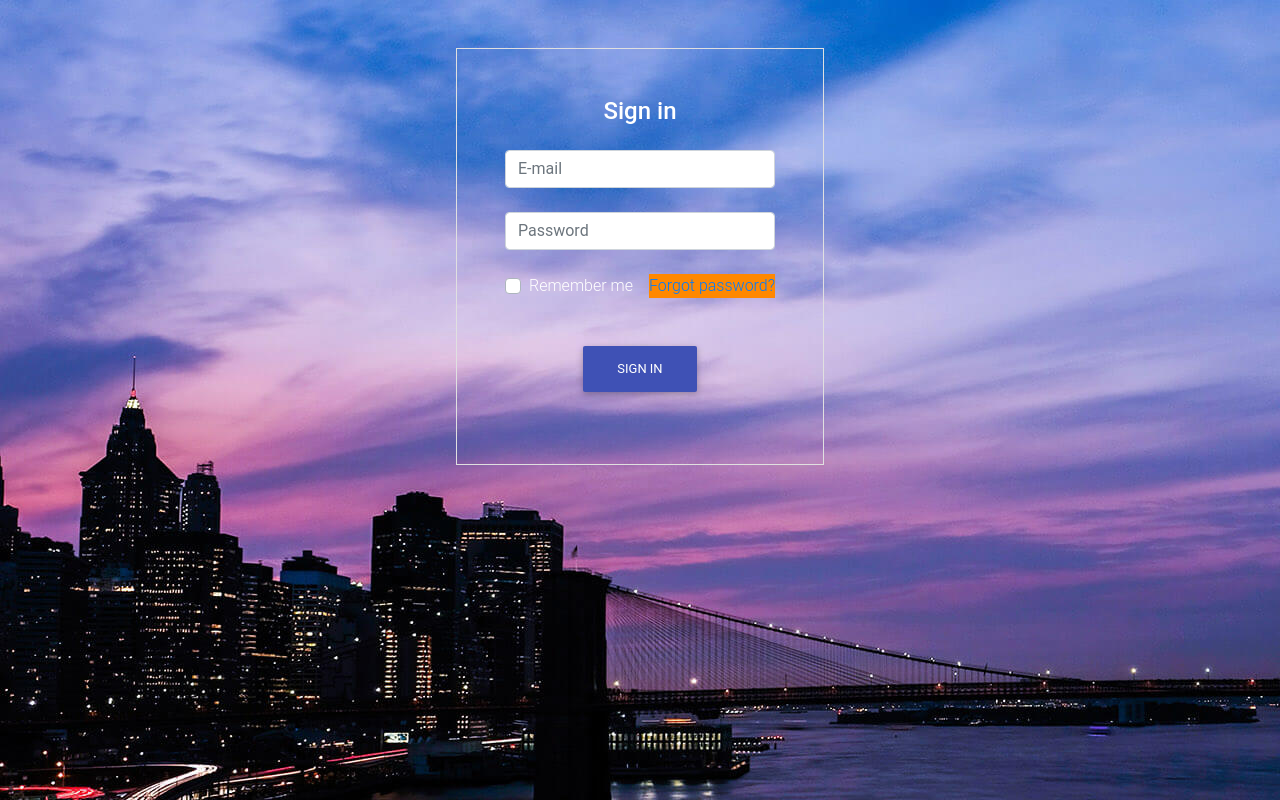
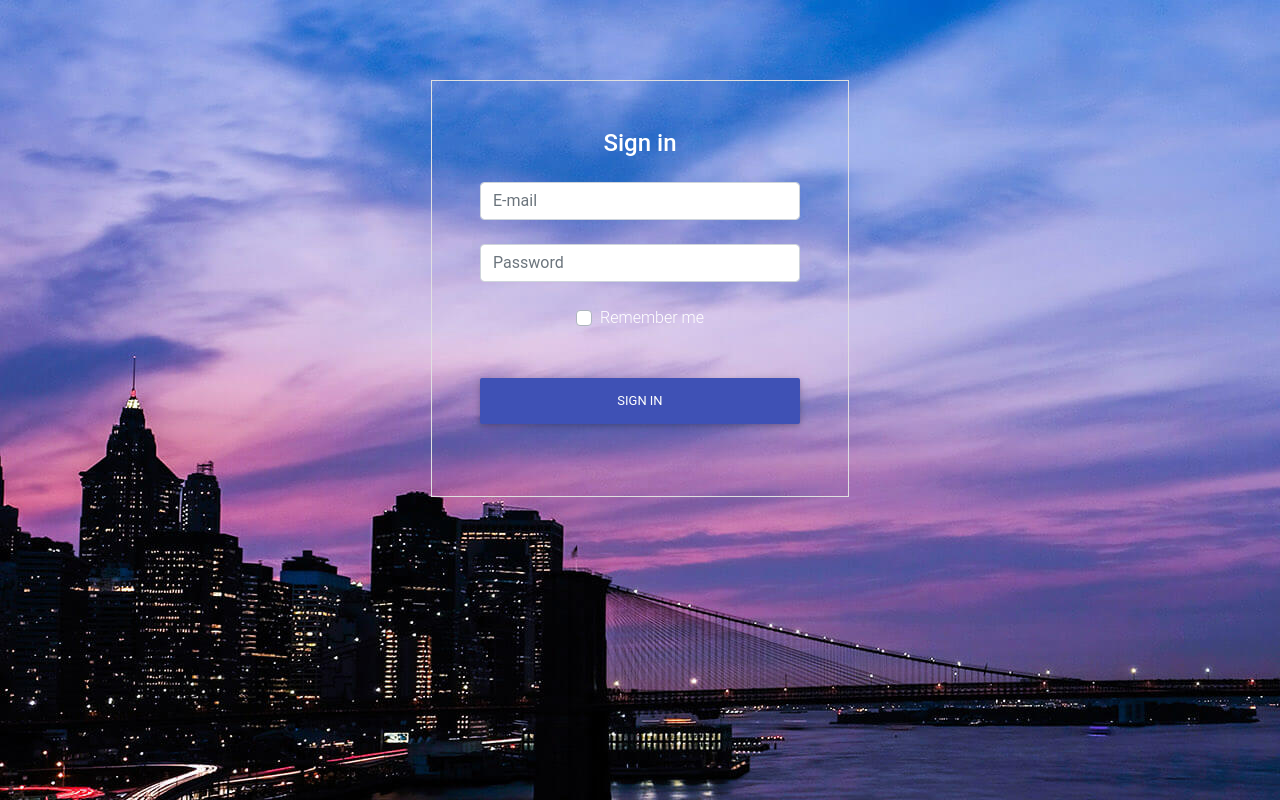
Before and after one commit to lodz-university-of-technology-masi/dropdatabase, a plain HTML site: page view-layer/index.html in a window 1280 px wide. Drawn offline with nearby package versions, Linux system fonts and the light colour scheme.

Commit message:
Visual improvements

```diff
--- a/view-layer/css/main.css
+++ b/view-layer/css/main.css
@@ -7,6 +7,10 @@ body {
     background-image: url("../assets/loginBackground.jpg");
 }
 
-.mt-10 {
-    margin-top: 10rem;
+.margin-top-5 {
+    margin-top: 5rem !important;
 }
+
+.input-width {
+    width: 20rem;
+}
--- a/view-layer/index.html
+++ b/view-layer/index.html
@@ -41,28 +41,23 @@
   <body>
 
     <main class="container">
-      <div class="row justify-content-center mt-5 white-text">
-        <form class="text-center border border-light p-5 px-5" action="#!">
+      <div class="row justify-content-center margin-top-5 white-text">
+        <form class="text-center border border-light p-5" action="#!">
           <p class="h4 mb-4 white-text">Sign in</p>
 
-          <input type="email" id="inputEmail" class="form-control mb-4" placeholder="E-mail">
+          <input type="email" id="inputEmail"
+                 class="form-control input-width mb-4" placeholder="E-mail">
           <input type="password" id="inputPassword"
-                 class="form-control mb-4" placeholder="Password">
+                 class="form-control input-width mb-4" placeholder="Password">
 
-          <div class="d-flex justify-content-around">
-            <div>
-              <div class="custom-control custom-checkbox">
-                <input type="checkbox" class="custom-control-input" id="inputRememberMe">
-                <label class="custom-control-label" for="inputRememberMe">
-                  Remember me
-                </label>
-              </div>
-            </div>
-
-            <a class="ml-3 warning-color-dark" href="">Forgot password?</a>
+          <div class="custom-control custom-checkbox">
+            <input type="checkbox" class="custom-control-input" id="inputRememberMe">
+            <label class="custom-control-label" for="inputRememberMe">
+              Remember me
+            </label>
           </div>
 
-          <button class="btn mt-5 mb-4 btn-indigo" type="submit">Sign in</button>
+          <button class="btn btn-block mt-5 mb-4 btn-indigo" type="submit">Sign in</button>
         </form>
       </div>
     </main>
```
